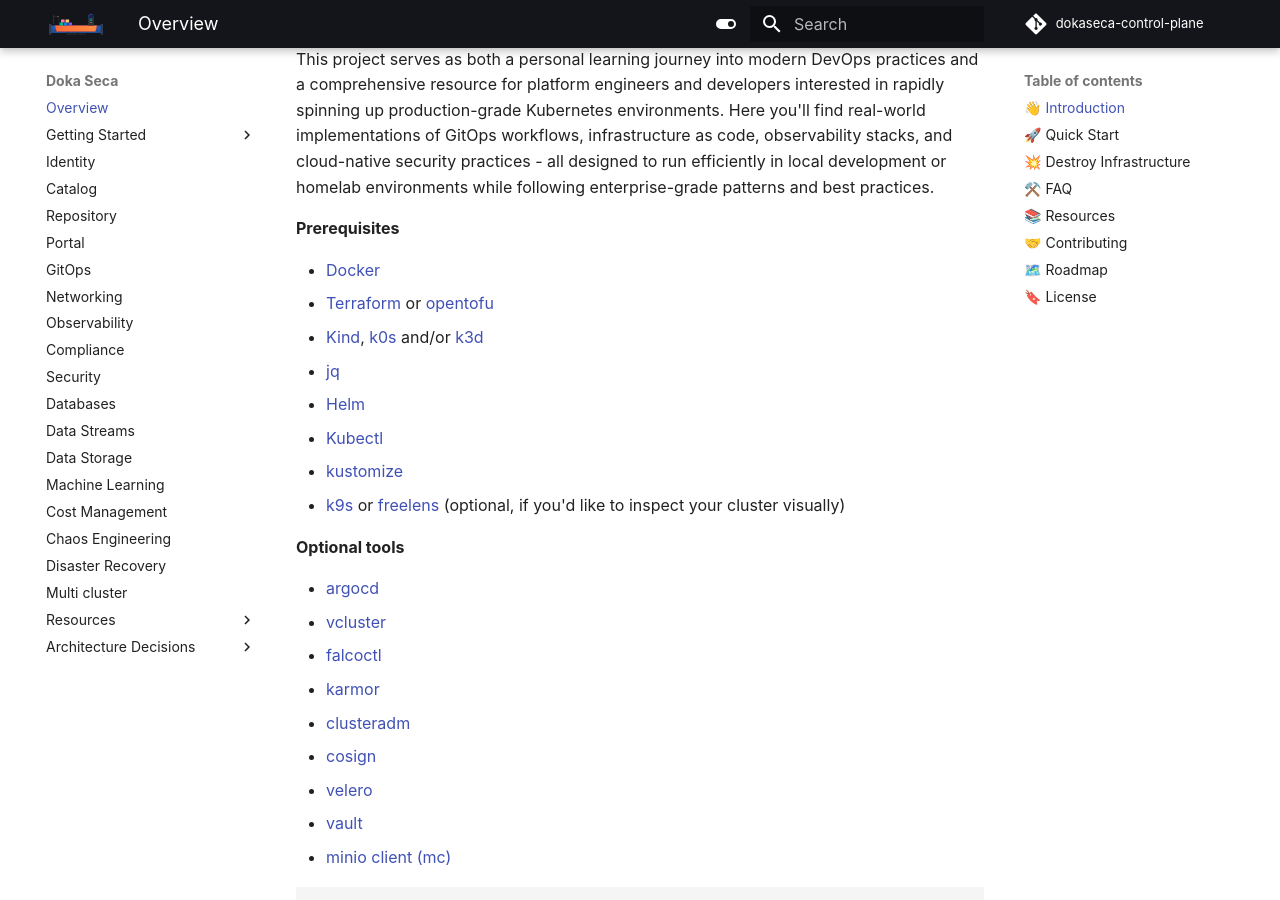
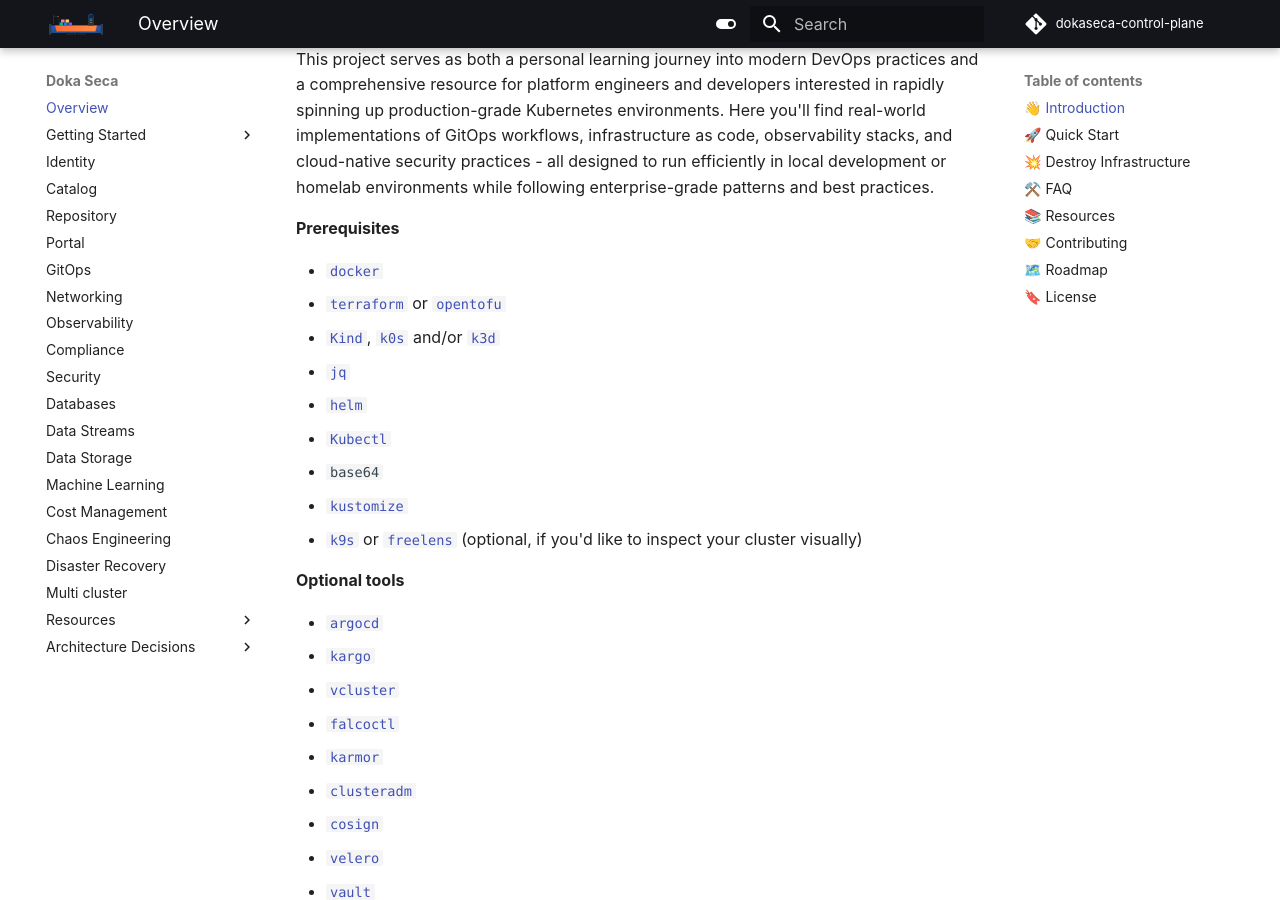
Before and after one commit to thatmlopsguy/dokaseca-control-plane, an MkDocs documentation site: the page built from docs/index.md, in a window 1280 px wide and 900 px high, scrolled down 973 px. Built offline with MkDocs 1.6.1 and Material for MkDocs 9.7.7, drawn with Linux system fonts in a browser that asks for light colours; comment, search, counter and statistics services are not loaded.

Commit message:
fix(docs): improve formatting and readability in README, cost, multicluster, and portal documentation

````diff
--- a/README.md
+++ b/README.md
@@ -38,26 +38,28 @@
 
 **Prerequisites**
 
-* [Docker](https://www.docker.com/)
-* [Terraform](https://www.terraform.io/) or [opentofu](https://opentofu.org/)
-* [Kind](https://kind.sigs.k8s.io/docs/user/quick-start/), [k0s](https://docs.k0sproject.io/stable/) and/or [k3d](https://k3d.io/stable/)
-* [jq](https://jqlang.github.io/jq/)
-* [Helm](https://helm.sh/docs/intro/install/)
-* [Kubectl](https://kubernetes.io/docs/tasks/tools/)
-* [kustomize](https://kustomize.io/)
-* [k9s](https://k9scli.io/) or [freelens](https://github.com/freelensapp/freelens) (optional, if you'd like to inspect your cluster visually)
+* [`docker`](https://www.docker.com/)
+* [`terraform`](https://www.terraform.io/) or [`opentofu`](https://opentofu.org/)
+* [`Kind`](https://kind.sigs.k8s.io/docs/user/quick-start/), [`k0s`](https://docs.k0sproject.io/stable/) and/or [`k3d`](https://k3d.io/stable/)
+* [`jq`](https://jqlang.github.io/jq/)
+* [`helm`](https://helm.sh/docs/intro/install/)
+* [`Kubectl`](https://kubernetes.io/docs/tasks/tools/)
+* `base64`
+* [`kustomize`](https://kustomize.io/)
+* [`k9s`](https://k9scli.io/) or [`freelens`](https://github.com/freelensapp/freelens) (optional, if you'd like to inspect your cluster visually)
 
 **Optional tools**
 
-* [argocd](https://argo-cd.readthedocs.io/en/stable/cli_installation/)
-* [vcluster](https://www.vcluster.com/docs/platform/install/quick-start-guide)
-* [falcoctl](https://github.com/falcosecurity/falcoctl)
-* [karmor](https://kubearmor.io/)
-* [clusteradm](https://github.com/open-cluster-management-io/clusteradm)
-* [cosign](https://github.com/sigstore/cosign)
-* [velero](https://github.com/vmware-tanzu/velero)
-* [vault](https://developer.hashicorp.com/vault/docs/install)
-* [minio client (mc)](https://github.com/minio/mc)
+* [`argocd`](https://argo-cd.readthedocs.io/en/stable/cli_installation/)
+* [`kargo`](https://docs.kargo.io/user-guide/installing-the-cli/)
+* [`vcluster`](https://www.vcluster.com/docs/platform/install/quick-start-guide)
+* [`falcoctl`](https://github.com/falcosecurity/falcoctl)
+* [`karmor`](https://kubearmor.io/)
+* [`clusteradm`](https://github.com/open-cluster-management-io/clusteradm)
+* [`cosign`](https://github.com/sigstore/cosign)
+* [`velero`](https://github.com/vmware-tanzu/velero)
+* [`vault`](https://developer.hashicorp.com/vault/docs/install)
+* [`minio client (mc)`](https://github.com/minio/mc)
 
 ```sh
 $ kubectl version
````
Also changed, not shown: docs/cost.md (+3 -1 lines), docs/multicluster.md (+44 -5 lines), docs/portal.md (+3 -1 lines).
